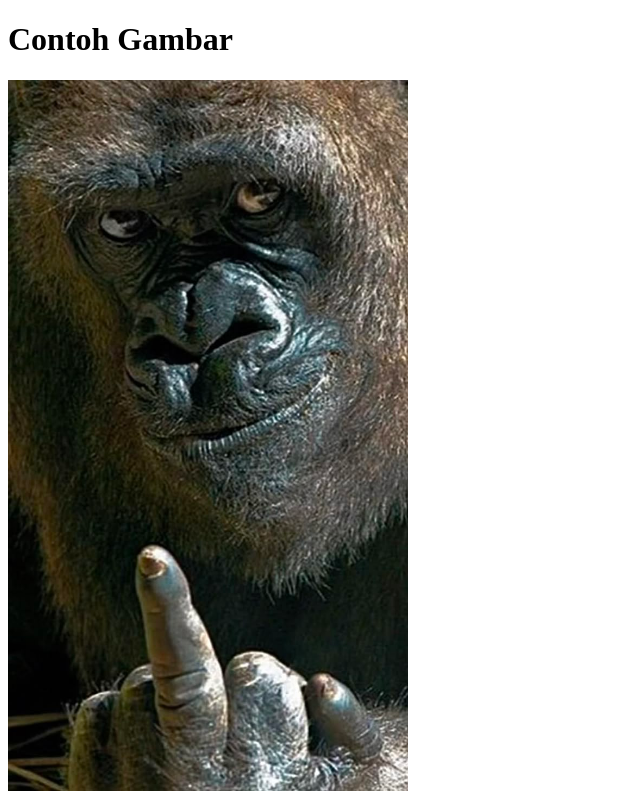
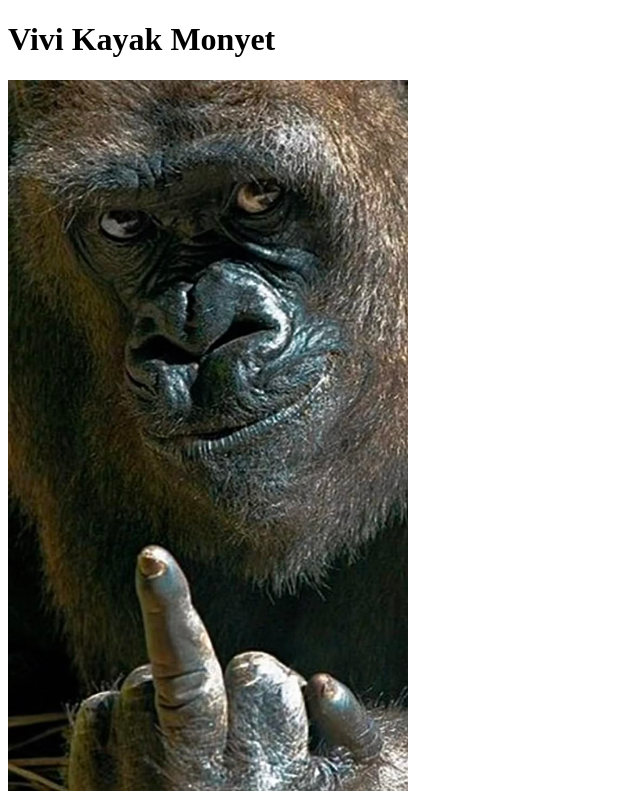
Before and after one commit to HANZYOU/perfect, a plain HTML site: page index.html in a window 1280 px wide. Shown: the whole page, without its empty margins (0-640 px from the left). Drawn offline with Linux system fonts and the light colour scheme.

Commit message:
Update index.html

```diff
--- a/index.html
+++ b/index.html
@@ -4,10 +4,10 @@
 <head>
   <meta charset="utf-8">
   <meta name="viewport" content="width=device-width, initial-scale=1">
-  <title>Tampilkan Gambar</title>
+  <title>Gambar</title>
 </head>
 <body>
-  <h1>Contoh Gambar</h1>
+  <h1>Vivi Kayak Monyet</h1>
   <img src="737de63b49d82e02bb59a5b7d82499b6.jpg" alt="Gambar contoh" width="400">
 </body>
 </html>
```
